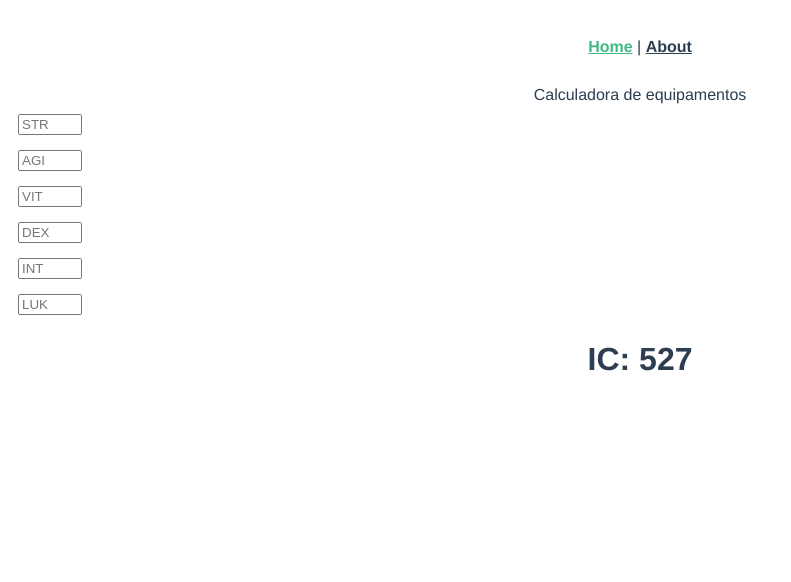
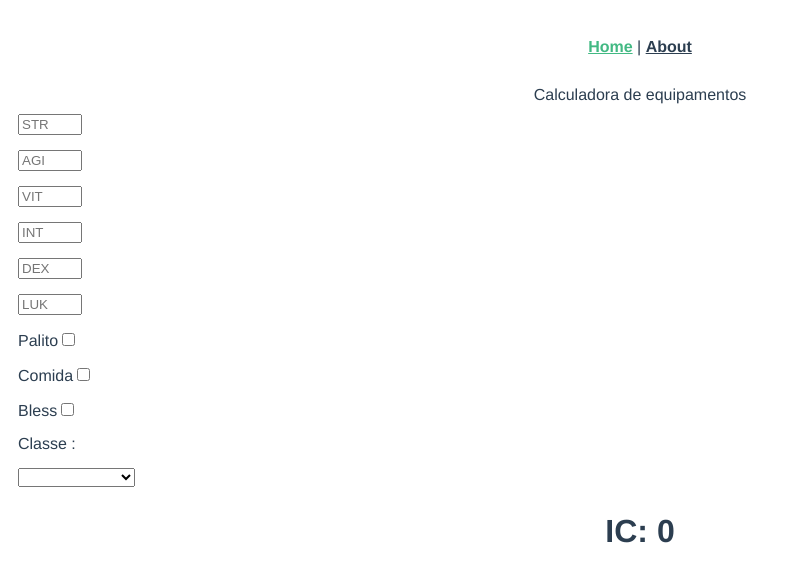
Before and after one commit to felipeferrari40/ragnabuilds, a Vue app: page / in a window 1280 px wide. Shown: the top 582 px of the page, without its empty margins (0-791 px from the left). Built offline with nearby package versions, Linux system fonts and the light colour scheme; the HTML template or start-up script is replaced by a standard one.

Commit message:
palito,comidas,bless e select de classe

```diff
--- a/src/components/StatusCalculator/StatusCalculator.vue
+++ b/src/components/StatusCalculator/StatusCalculator.vue
@@ -1,35 +1,103 @@
 <template>
-  <div>
-  <div>
+  <div class="flex">
+    <div class="flex">
       <form>
         <div><input type="number" placeholder="STR" v-model="data.STR" min="1" max="130"></div>
         <div><input type="number" placeholder="AGI" v-model="data.AGI" min="1" max="130"></div>
         <div><input type="number" placeholder="VIT" v-model="data.VIT" min="1" max="130"></div>
+        <div><input type="number" placeholder="INT" v-model="data.INT" min="1" max="130"></div>
         <div><input type="number" placeholder="DEX" v-model="data.DEX" min="1" max="130"></div>
-      <div><input type="number" placeholder="INT" v-model="data.INT" min="1" max="130"></div>
         <div><input type="number" placeholder="LUK" v-model="data.LUK" min="1" max="130"></div>
       </form>
     </div>
+    <form>
+      <div><label>Palito</label><input class="mx-3" id="sticks" type="checkbox" @change="sticksUp()"
+          v-model="data.sticks"></div>
+      <div><label>Comida</label><input class="mx-3" id="foods" type="checkbox" @change="foodsUp()" v-model="data.foods">
+      </div>
+      <div><label>Bless</label><input class="mx-3" id="bless" type="checkbox" @change="blessUp()" v-model="data.bless">
+      </div>
+      <div><label>Classe :</label></div>
       <div>
+        <select class="w-42" v-model="selected">
+          <option v-for="charClass in charClasses" :key="charClass.name">{{ charClass.name }}</option>
+        </select>
+      </div>
+    </form>
+    <div class="flex">
       <h1> IC: {{ varibleCast }}</h1>
+      <h1></h1>
     </div>
   </div>
 </template>
 
 <script setup>
-import { reactive, computed } from 'vue';
+import { reactive, computed, ref } from 'vue';
+
+const charClasses = ref([
+  {name: 'Rune Knight'},
+  {name: 'Guillotin Cross'},
+  {name: 'Arch Bishop'},
+  {name: 'Ranger'},
+  {name: 'Warlock'},
+  {name: 'Mechanic'},
+  {name: 'Royal Guard'},
+  {name: 'Shadow Chaser'},
+  {name: 'Shura'},
+  {name: 'Maestro'},
+  {name: 'Wanderer'},
+  {name: 'Sorcerer'},
+  {name: 'Geneticist'},
+  {name: 'Rebelion'},
+  {name: 'Kagerou/Oboro'},
+  {name: 'Soul Reaper'},
+  {name: 'Star Emperor'}
+])
 
 const data = reactive({
-  STR:null,
-  AGI:null,
-  VIT:null,
-  DEX:null,
-  INT:null,
-  LUK:null
+  STR: null,
+  AGI: null,
+  VIT: null,
+  DEX: null,
+  INT: null,
+  LUK: null,
+  sticks: false,
+  sticksBonus: 0,
+  foods: false,
+  foodsBonus: 0,
+  bless: false,
+  blessBonus: 0,
 })
 
+function sticksUp() {
+  if (data.sticks == false) {
+    data.sticksBonus = 0
+  } else {
+    data.sticksBonus = 15
+  }
+}
+
+function foodsUp() {
+  if (data.foods == false) {
+    data.foodsBonus = 0
+  } else {
+    data.foodsBonus = 20
+  }
+}
+
+function blessUp() {
+  if (data.bless == false) {
+    data.blessBonus = 0
+  } else {
+    data.blessBonus = 10
+  }
+}
+
+//let foodsUp = 20
+//let blessUp = 10
+
 const varibleCast = computed(
-  () => Math.round(530-(2*(data.DEX||1) + (data.INT||1)))
+  () => Math.round(2 *(data.DEX + data.sticksBonus + data.foodsBonus + data.blessBonus) + (data.INT + data.sticksBonus + data.foodsBonus + data.blessBonus))
 )
 
 </script>
```
Lines whose indentation alone changed are shown as unchanged.
